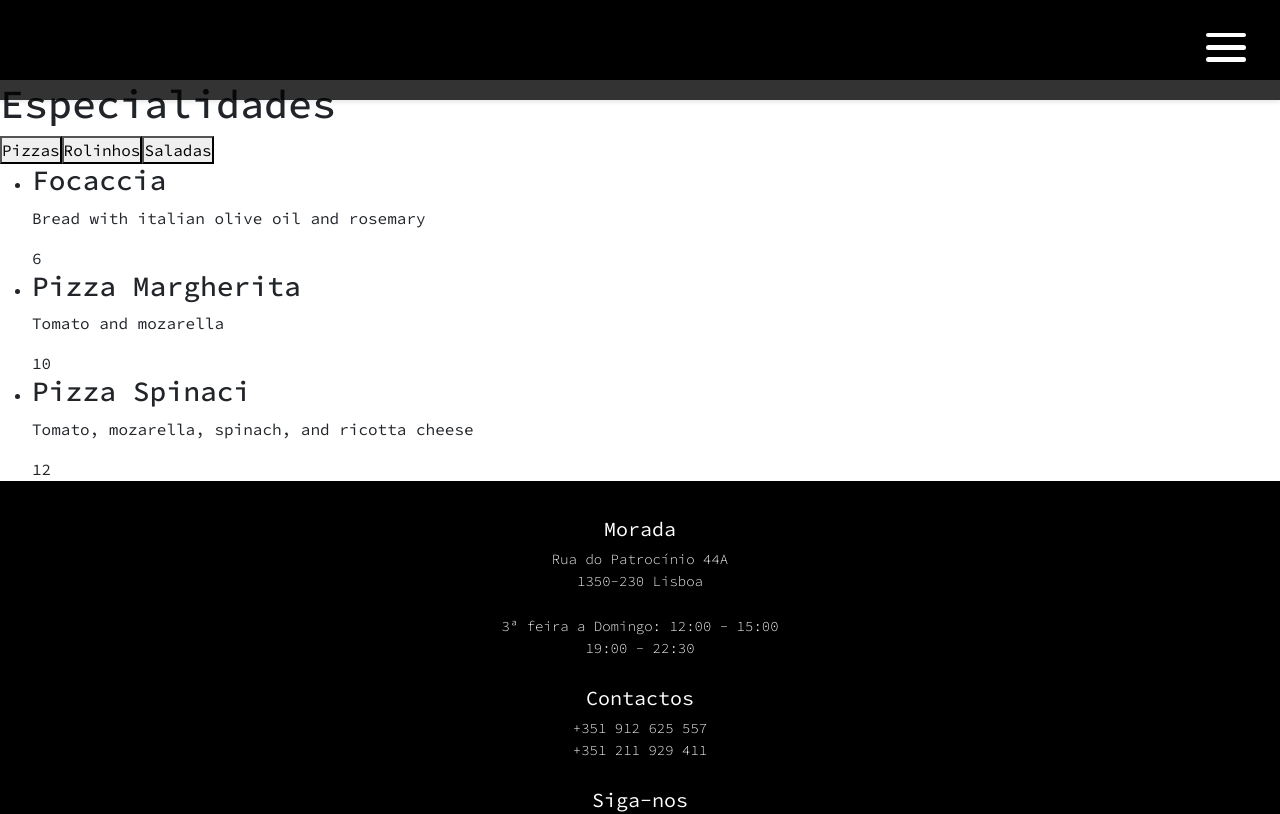
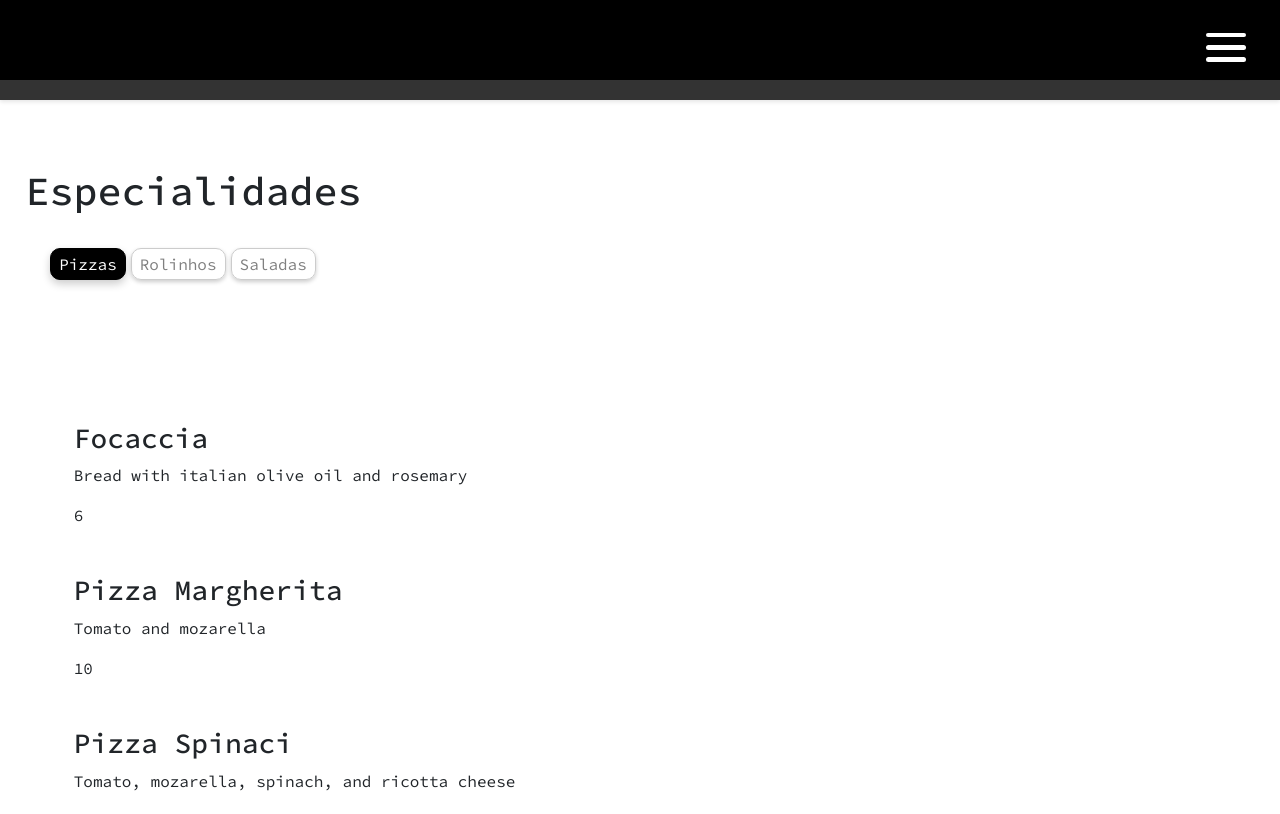
Before and after one commit to nuno18084/Maritaca-Project, a React (Create React App) app: page /menu in a window 1280 px wide. Shown: the top 814 px of the page. Built offline with nearby package versions, Linux system fonts and the light colour scheme.

Commit message:
Add styling to the buttons of the menu page

```diff
--- a/src/components/GalleryPage/GalleryCard/GalleryCard.css
+++ b/src/components/GalleryPage/GalleryCard/GalleryCard.css
@@ -18,7 +18,7 @@
   width: 90%;
   margin: 10%;
   overflow: hidden;
-  border-radius: 10px; /* Add border-radius to the carousel containers */
+  border-radius: 10px;
 }
 
 .carousel-image {
@@ -26,23 +26,13 @@
   height: 300px;
   object-fit: cover;
   border-radius: 10px;
-  /* Remove border-radius and overflow styles from carousel-image */
 }
 
 .carousel-card {
-  overflow: hidden; /* Hide any overflowing content */
+  overflow: hidden;
 }
 
 .image-wrapper {
-  border-radius: 10px; /* Adjust the value to your desired border radius */
-  overflow: hidden; /* Hide any overflowing content */
+  border-radius: 10px;
+  overflow: hidden;
 }
-
-/* .gallery-card-container {
-  padding-bottom: 20px;
-} */
-
-/* .carousel-container {
-  position: relative;
-  z-index: 1;
-} */
--- a/src/components/MenuPage/MenuPage.css
+++ b/src/components/MenuPage/MenuPage.css
@@ -8,6 +8,12 @@ body {
 
 .menu-page {
   background-color: white;
+  padding: 2%;
+}
+
+.pizza-specialities {
+  padding-top: 5%;
+  padding-bottom: 10% 0;
 }
 
 /* .menu-pic {
--- a/src/components/MenuPage/MenuPage.jsx
+++ b/src/components/MenuPage/MenuPage.jsx
@@ -8,11 +8,9 @@ const MenuPage = () => {
   return (
     <>
       <div className="menu-page">
-        <div className="menu-pic-section">
-          <div className="pizza-specialities">
-            <h1>Especialidades</h1>
-            <Menu />
-          </div>
+        <div className="pizza-specialities">
+          <h1>Especialidades</h1>
+          <Menu />
         </div>
       </div>
       <Footer />
--- /dev/null
+++ b/src/components/MenuPage/Specials/Specials.css
@@ -0,0 +1,45 @@
+.specials-btn-container {
+  display: flex;
+  align-items: center;
+  justify-content: start;
+  flex-wrap: wrap;
+  gap: 5px;
+  margin-bottom: 10%;
+}
+
+.specials-btn {
+  padding: 0.2em.5em;
+  border: 0.1em solid #ccc;
+  background-color: transparent;
+  border-radius: 10px;
+  color: gray;
+  box-shadow: 0 2px 4px rgba(0, 0, 0, 0.2);
+}
+
+.specials-btn-active {
+  padding: 0.2em.5em;
+  border: 0.1em solid black;
+  /* background-color: rgba(243, 180, 49, 0.9); */
+  background-color: black;
+  color: white;
+  border-radius: 10px;
+  box-shadow: 0 4px 8px rgba(0, 0, 0, 0.2);
+}
+
+.specials-pizzas {
+  list-style-type: none;
+  text-align: left;
+  padding: 0;
+}
+
+.specials-rolinhos {
+  list-style-type: none;
+  text-align: left;
+  padding: 0;
+}
+
+.specials-salads {
+  list-style-type: none;
+  text-align: left;
+  padding: 0;
+}
--- a/src/components/MenuPage/Specials/Specials.jsx
+++ b/src/components/MenuPage/Specials/Specials.jsx
@@ -2,6 +2,7 @@
 /* eslint-disable no-unused-expressions */
 import React, { useState } from "react";
 import { pizzaData, rolinhoData, saladData } from "./SpecialsData";
+import "./Specials.css";
 
 function specialsMenu() {
   const [showPizza, setShowPizza] = useState(true);
@@ -35,55 +36,38 @@ function specialsMenu() {
     setShowRolinho(false);
   };
 
-  //   function toggleData() {
-  //     showPizza ? setShowRolinho(false) && setShowSalad(false) : setShowPizza;
-  //     showRolinho ? setShowPizza(false) && setShowSalad(false) : null;
-  //     showSalad ? setShowPizza(false) && setShowRolinho(false) : null;
-  //     if (showPizza) {
-  //       setShowPizza(true);
-  //       setShowRolinho(!showRolinho);
-  //       setShowSalad(!showSalad);
-  //     } else if (showRolinho) {
-  //       setShowRolinho(true);
-  //       setShowPizza(!showPizza);
-  //       setShowSalad(!showSalad);
-  //     } else if (showSalad) {
-  //       setShowSalad(true);
-  //       setShowPizza(!showPizza);
-  //       setShowRolinho(!showRolinho);
-  //     }
-  //   }
-
   return (
     <div className="menu-menu menu-page">
+      <div className="specials-btn-container">
         <button
+          className={`${showPizza ? "specials-btn-active" : "specials-btn"}`}
           onClick={() => {
-          //   toggleData();
             togglePizza();
           }}
         >
-        {showPizza ? "Pizzas" : "Pizzas"}
+          Pizzas
         </button>
         <button
+          className={`${showRolinho ? "specials-btn-active" : "specials-btn"}`}
           onClick={() => {
-          //   toggleData();
             toggleRolinho();
           }}
         >
-        {showRolinho ? "Rolinhos" : "Rolinhos"}
+          Rolinhos
         </button>
         <button
+          className={`${showSalad ? "specials-btn-active" : "specials-btn"}`}
           onClick={() => {
-          //   toggleData();
             toggleSalad();
           }}
         >
-        {showSalad ? "Saladas" : "Saladas"}
+          Saladas
         </button>
+      </div>
 
       {showPizza && numPizzas > 0 ? (
         <>
-          <ul className="pizzas">
+          <ul className="specials-pizzas">
             {pizzas.map((pizza) => (
               <Pizza pizzaObject={pizza} key={pizza.name} />
             ))}
@@ -93,7 +77,7 @@ function specialsMenu() {
 
       {showRolinho && numRolinhos > 0 ? (
         <>
-          <ul className="pizzas">
+          <ul className="specials-rolinhos">
             {rolinhos.map((rolinho) => (
               <Rolinho rolinhoObject={rolinho} key={rolinho.name} />
             ))}
@@ -103,7 +87,7 @@ function specialsMenu() {
 
       {showSalad && numSalads > 0 ? (
         <>
-          <ul className="pizzas">
+          <ul className="specials-salads">
             {salads.map((salad) => (
               <Salad saladObject={salad} key={salad.name} />
             ))}
```
Lines whose indentation alone changed are shown as unchanged.
